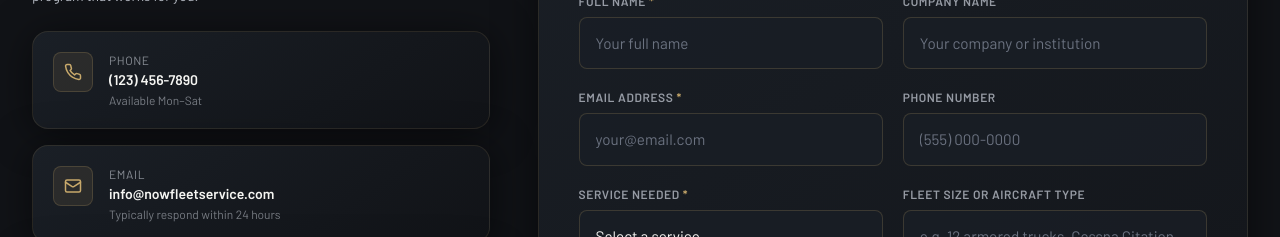
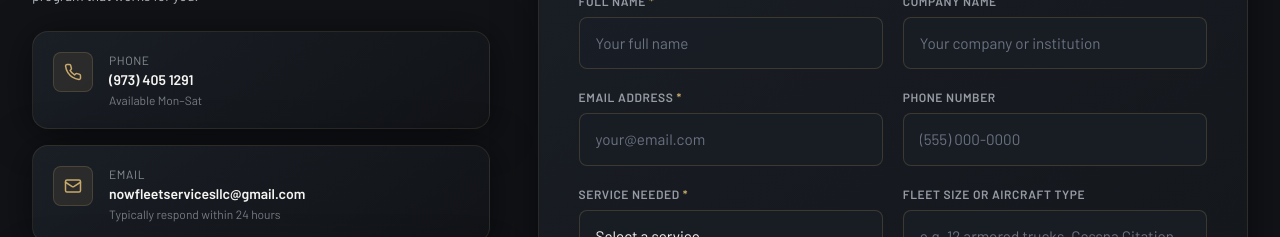
Before and after one commit to big6311/now-fleet-service, a Next.js app: page /contact in a window 1280 px wide. Shown: the part 715-952 px from the top of the page. Built offline with nearby package versions, Linux system fonts and the light colour scheme; a web font is replaced by a local one.

Commit message:
Update contact information in page.tsx

```diff
--- a/app/contact/page.tsx
+++ b/app/contact/page.tsx
@@ -13,16 +13,16 @@ const contactInfo = [
   {
     icon: Phone,
     label: "Phone",
-    value: "(123) 456-7890",
+    value: "(973) 405 1291",
     sub: "Available Mon–Sat",
-    href: "tel:+11234567890",
+    href: "tel:+(973) 405 1291",
   },
   {
     icon: Mail,
     label: "Email",
-    value: "info@nowfleetservice.com",
+    value: "nowfleetservicesllc@gmail.com",
     sub: "Typically respond within 24 hours",
-    href: "mailto:info@nowfleetservice.com",
+    href: "mailto:nowfleetservicesllc@gmail.com",
   },
   {
     icon: MapPin,
```
